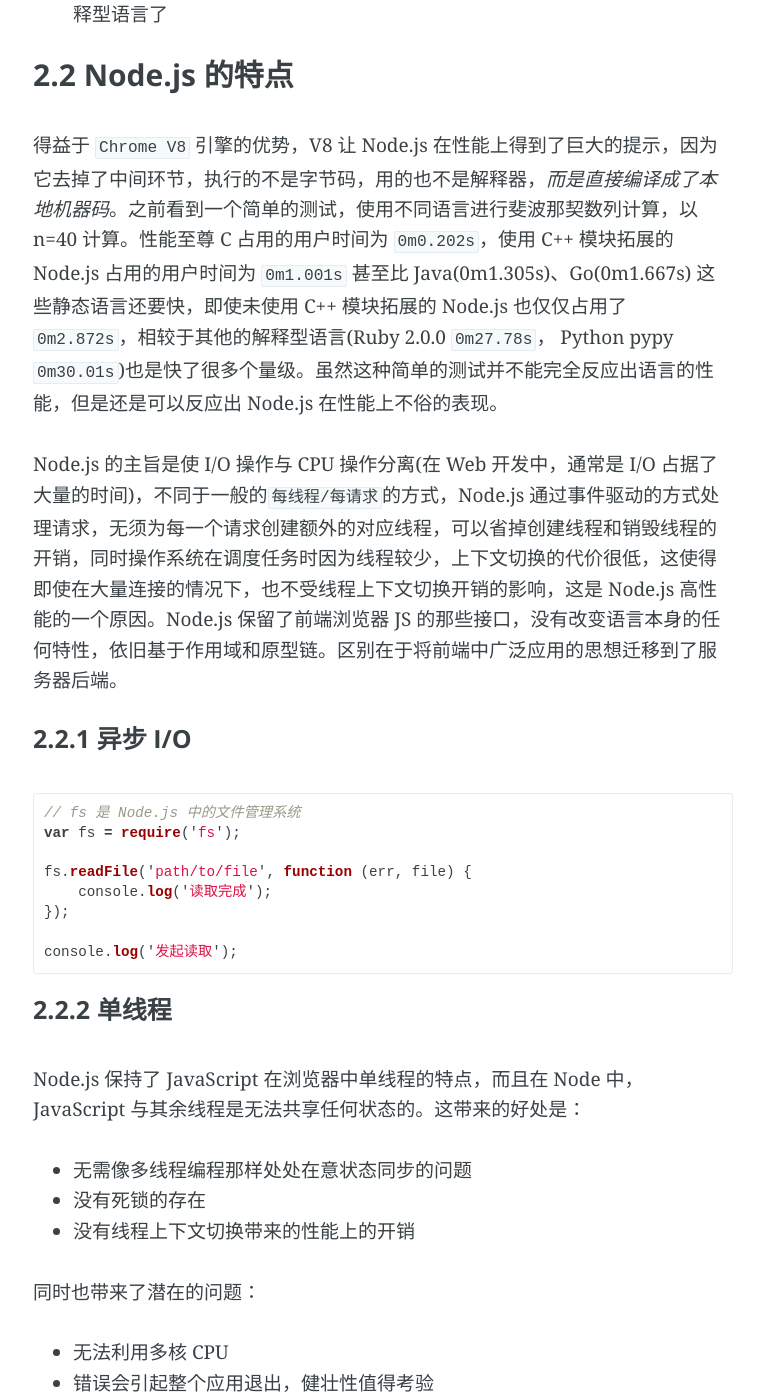
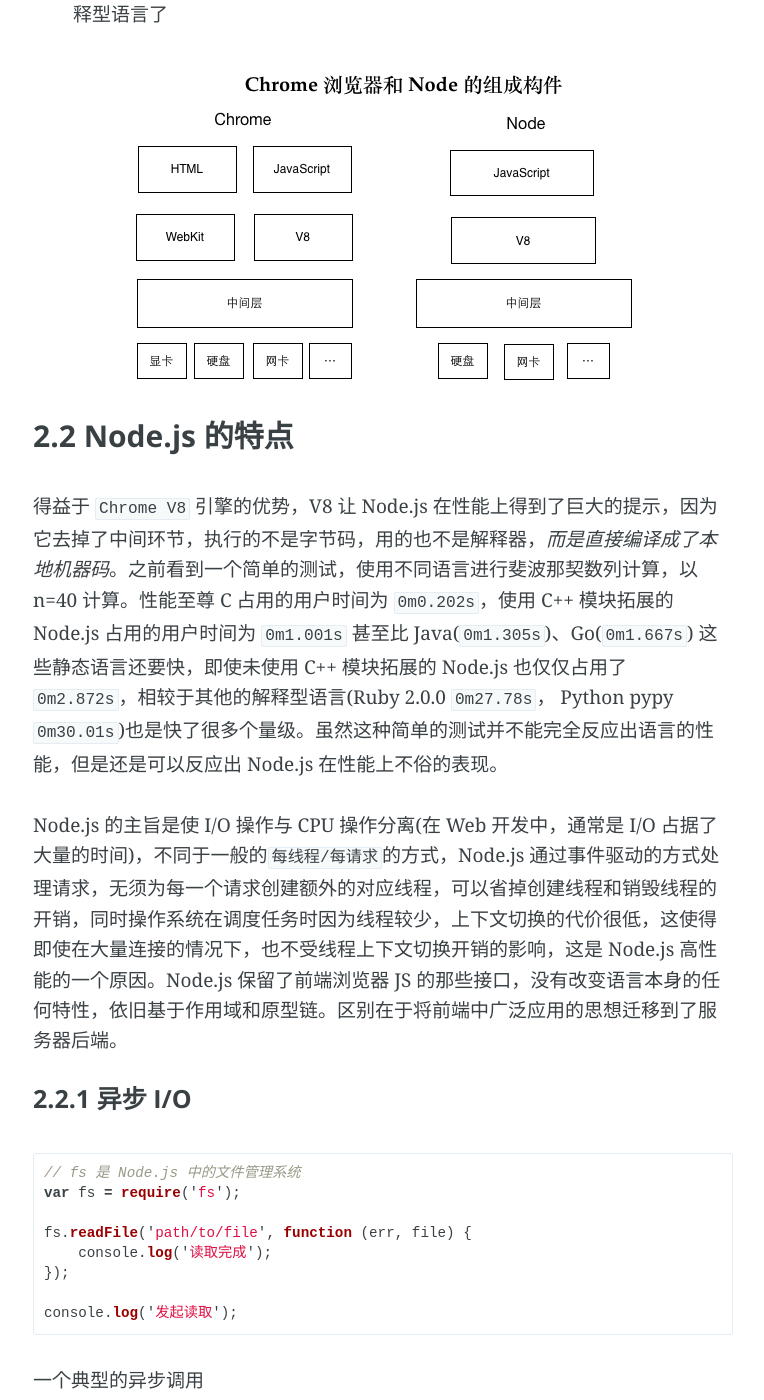
Before and after one commit to teddy1004/teddy1004.github.io, a Jekyll site: the page built from _posts/2014-7-13-NodeJS.md, in a window 1280 px wide and 1400 px high, scrolled down 1444 px. Shown: the whole window, without its empty margins (257-1021 px from the left). Built offline with Jekyll 4.4.1, drawn with Linux system fonts in a browser that asks for light colours; Markdown is read by kramdown in place of the engine named in the settings; some of the changed text lies outside the part shown.

Commit message:
modify article

````diff
--- a/_posts/2014-7-13-NodeJS.md
+++ b/_posts/2014-7-13-NodeJS.md
@@ -34,8 +34,10 @@
 
 * Chrome 浏览器的 JS 引擎 `V8` 过于炫酷，JS 在速度方面已经远远甩开其他的解释型语言了
 
+![](/images/chrome_node.png)
+
 #### 2.2 Node.js 的特点
-得益于 `Chrome V8` 引擎的优势，V8 让 Node.js 在性能上得到了巨大的提示，因为它去掉了中间环节，执行的不是字节码，用的也不是解释器，_而是直接编译成了本地机器码_。之前看到一个简单的测试，使用不同语言进行斐波那契数列计算，以 n=40 计算。性能至尊 C 占用的用户时间为 `0m0.202s`，使用 C++ 模块拓展的 Node.js 占用的用户时间为 `0m1.001s` 甚至比 Java(0m1.305s)、Go(0m1.667s) 这些静态语言还要快，即使未使用 C++ 模块拓展的 Node.js 也仅仅占用了 `0m2.872s`，相较于其他的解释型语言(Ruby 2.0.0 `0m27.78s`， Python pypy `0m30.01s`)也是快了很多个量级。虽然这种简单的测试并不能完全反应出语言的性能，但是还是可以反应出 Node.js 在性能上不俗的表现。
+得益于 `Chrome V8` 引擎的优势，V8 让 Node.js 在性能上得到了巨大的提示，因为它去掉了中间环节，执行的不是字节码，用的也不是解释器，_而是直接编译成了本地机器码_。之前看到一个简单的测试，使用不同语言进行斐波那契数列计算，以 n=40 计算。性能至尊 C 占用的用户时间为 `0m0.202s`，使用 C++ 模块拓展的 Node.js 占用的用户时间为 `0m1.001s` 甚至比 Java(`0m1.305s`)、Go(`0m1.667s`) 这些静态语言还要快，即使未使用 C++ 模块拓展的 Node.js 也仅仅占用了 `0m2.872s`，相较于其他的解释型语言(Ruby 2.0.0 `0m27.78s`， Python pypy `0m30.01s`)也是快了很多个量级。虽然这种简单的测试并不能完全反应出语言的性能，但是还是可以反应出 Node.js 在性能上不俗的表现。
 
 Node.js 的主旨是使 I/O 操作与 CPU 操作分离(在 Web 开发中，通常是 I/O 占据了大量的时间)，不同于一般的`每线程/每请求`的方式，Node.js 通过事件驱动的方式处理请求，无须为每一个请求创建额外的对应线程，可以省掉创建线程和销毁线程的开销，同时操作系统在调度任务时因为线程较少，上下文切换的代价很低，这使得即使在大量连接的情况下，也不受线程上下文切换开销的影响，这是 Node.js 高性能的一个原因。Node.js 保留了前端浏览器 JS 的那些接口，没有改变语言本身的任何特性，依旧基于作用域和原型链。区别在于将前端中广泛应用的思想迁移到了服务器后端。
 
@@ -50,6 +52,13 @@
 
 console.log('发起读取');
 ```
+一个典型的异步调用
+![](/images/async.png)
+
+*Node 中异步 I/O 的实现*
+通过让部分线程进行阻塞 I/O 或者非阻塞 I/O 加轮询技术来完成数据获取，让一个线程进行计算处理，通过线程之间的通信将 I/O 得到的数据进行传递，这就轻松实现了异步 I/O（尽管它是模拟的）。
+
+![](/images/async_io.png)
 
 ##### 2.2.2 单线程
 Node.js 保持了 JavaScript 在浏览器中单线程的特点，而且在 Node 中，JavaScript 与其余线程是无法共享任何状态的。这带来的好处是：
````
Also changed, not shown: images/async.png (added), images/async_io.png (added), images/chrome_node.png (added).
